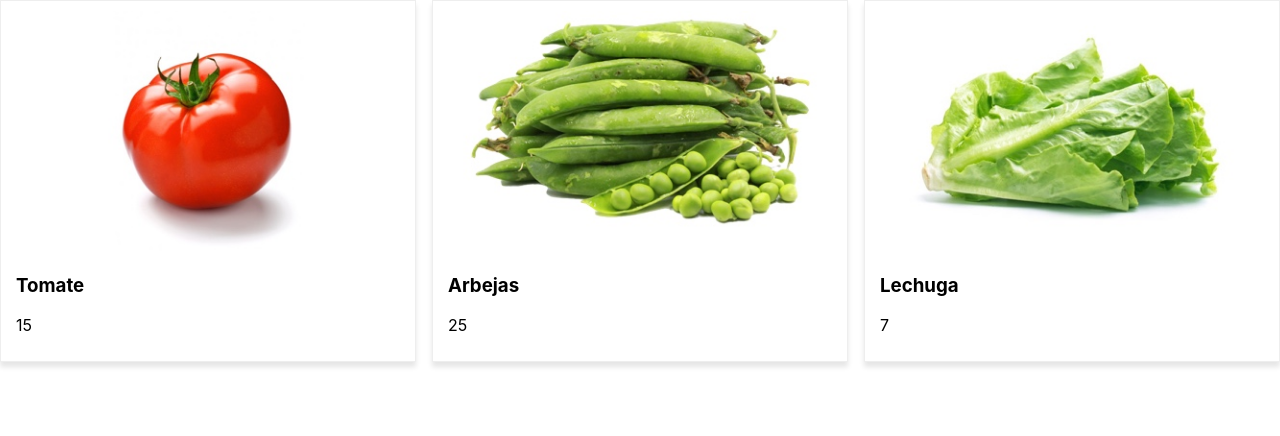
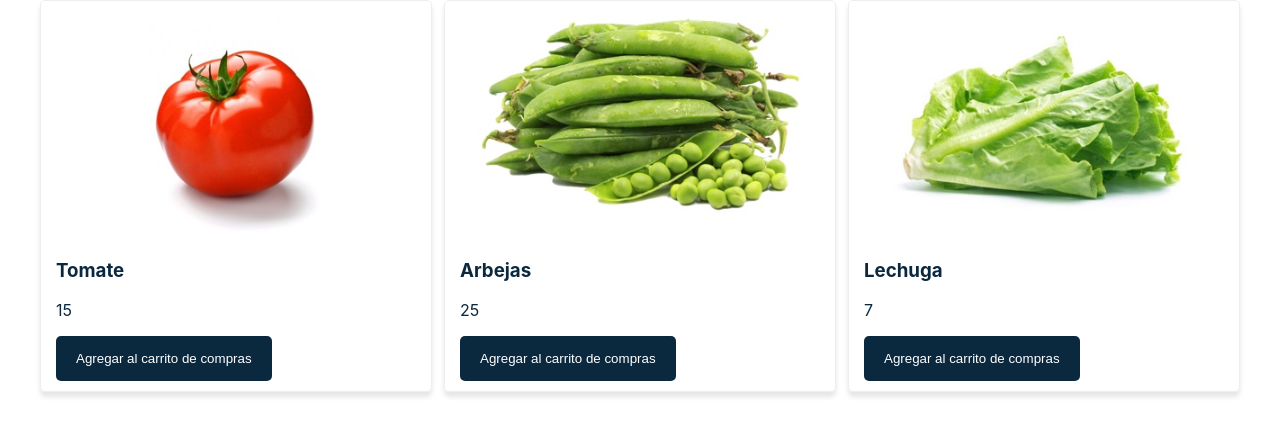
Before and after one commit to guillermo-conde/carrito-de-compras, a React (Create React App) app: page / in a window 1280 px wide. Shown: the top 436 px of the page. Built offline with nearby package versions, Linux system fonts and the light colour scheme.

Commit message:
Se agrega un componente botón para agregar al carrito (aún sin funcionalidad) y un layout para centrar el contenido en general

```diff
--- a/src/App.js
+++ b/src/App.js
@@ -1,6 +1,7 @@
 import { Component } from 'react';
-import './App.css';
 import Productos from './components/Productos';
+import Layout from './components/Layout';
+
 class App extends Component{
   state={
     productos:[
@@ -12,10 +13,12 @@
   render(){
     return (
       <div>
-        <Productos
-        agregarAlCarrito = {() => console.log('Agregando al carrito')}
-        productos = {this.state.productos}
-        ></Productos>
+        <Layout>
+          <Productos
+          agregarAlCarrito = {() => console.log('Agregando al carrito')}
+          productos = {this.state.productos}
+          ></Productos>
+        </Layout>
       </div>
     );
   };
--- /dev/null
+++ b/src/components/Button.js
@@ -0,0 +1,22 @@
+import { Component } from "react";
+
+const styles = {
+    button: {
+        backgroundColor: '#0A283E',
+        color: '#fff',
+        padding: '15px 20px',
+        border: 'none',
+        borderRadius: '5px',
+        cursor: 'pointer'
+    }
+}
+
+class Button extends Component{
+    render(){
+        return(
+            <button style={styles.button} {...this.props}/>
+        )
+    }
+}
+
+export default Button;
--- /dev/null
+++ b/src/components/Layout.js
@@ -0,0 +1,28 @@
+import { Component } from "react";
+
+const styles = {
+    layout: {
+        background: '#fff',
+        color: '#0A283E',
+        display: 'flex',
+        alignItems: 'center',
+        flexDirection: 'column'
+    },
+    container: {
+        width: '1200px'
+    }
+}
+
+class Layout extends Component{
+    render(){
+        return (
+            <div style={styles.layout}>
+                <div style={styles.container}>
+                    {this.props.children}
+                </div>
+            </div>
+        );
+    }
+}
+
+export default Layout;
--- a/src/components/Producto.js
+++ b/src/components/Producto.js
@@ -1,4 +1,5 @@
 import { Component } from "react";
+import Button from "./Button";
 
 const styles = {
     producto: {
@@ -6,7 +7,7 @@
         boxShadow: '0 5px 5px rgb(0,0,0,0.1)',
         width: '30%',
         padding: '10px 15px',
-        borderRadious: '5px'
+        borderRadius: '5px',
     },
     img: {
         width: '100%'
@@ -15,12 +16,17 @@
 
 class Producto extends Component{
     render(){
-        const { producto } = this.props;
+        const { producto, agregarAlCarrito } = this.props;
         return(
             <div style={styles.producto}>
                 <img alt={producto.name} src={producto.img} style={styles.img}/>
                 <h3>{producto.nombre}</h3>
                 <p>{producto.precio}</p>
+                <Button
+                    onClick={()=> agregarAlCarrito(producto)}
+                >
+                    Agregar al carrito de compras
+                </Button>
             </div>
         )
     };
```
